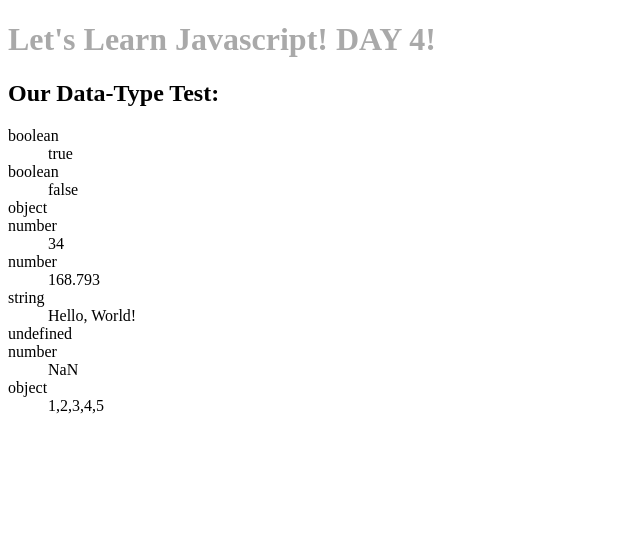
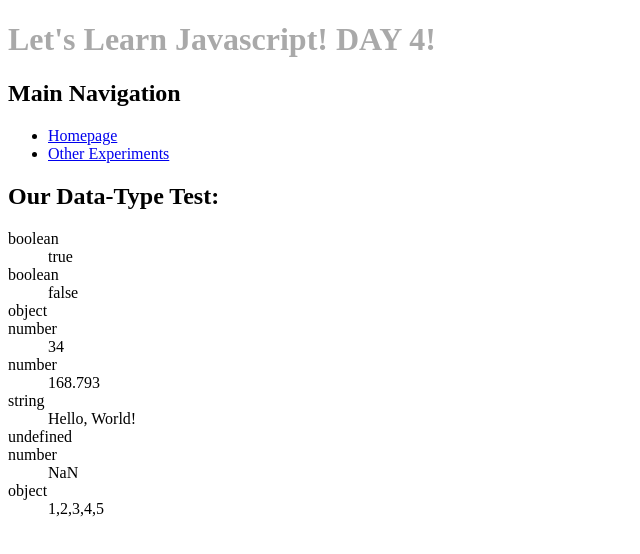
Before and after one commit to gazeez/Lets_Try_JavaScript, a plain HTML site: page Day-4.html in a window 1280 px wide. Shown: the whole page, without its empty margins (0-640 px from the left). Drawn offline with Linux system fonts and the light colour scheme.

Commit message:
checking boolean == vs === statements

```diff
--- a/Day-4.html
+++ b/Day-4.html
@@ -19,4 +19,18 @@
 
 <body>
     <h1 id="my-heading"> Let's Learn Javascript! DAY 4!</h1>
+    <nav>
+        <h2> Main Navigation</h2>
+        <ul>
+            <li>
+                <a href="./Day-4.html">
+                Homepage
+            </a>
+            </li>
+            <li>
+                <a href="https://github.com/gazeez/Lets_Try_JavaScript/">
+                Other Experiments</a>
+            </li>
+        </ul>
+    </nav>
 </body>
--- a/js/Day-4.js
+++ b/js/Day-4.js
@@ -118,3 +118,29 @@ myHeading.addEventListener( 'click', function ( event ) {
         // Remember, you must have a space between classes when assigning multiple.
     }
 } );
+
+
+//New Date Object
+var date = new
+
+/**
+ * Let's review some conditions-related operators...
+ */
+
+ // Check for equivalency (type-agnostic.)
+ console.log( 1 == true ); //True
+ console.log( 'Hello, World!' == true ); //False
+ console.log( -137 == true ); //False
+ console.log( 'test' == 'test' ); //True
+ console.log( 36 == '36'); //True
+ console.log( 0 == false ); //True
+ console.log( 'test string' == 'test string' ); //True
+
+ //check if identical ( value comparison including type.)
+ console.log( 1 === true ); //False
+ console.log( ''=== true ); //False
+ console.log( -137 === true ); //False
+ console.log( 'test' === 'test' ); //True
+ console.log( 36 === '36'); //False
+ console.log( 0 === false ); //False
+ console.log( 'test string' === 'test string' ); //True
```
